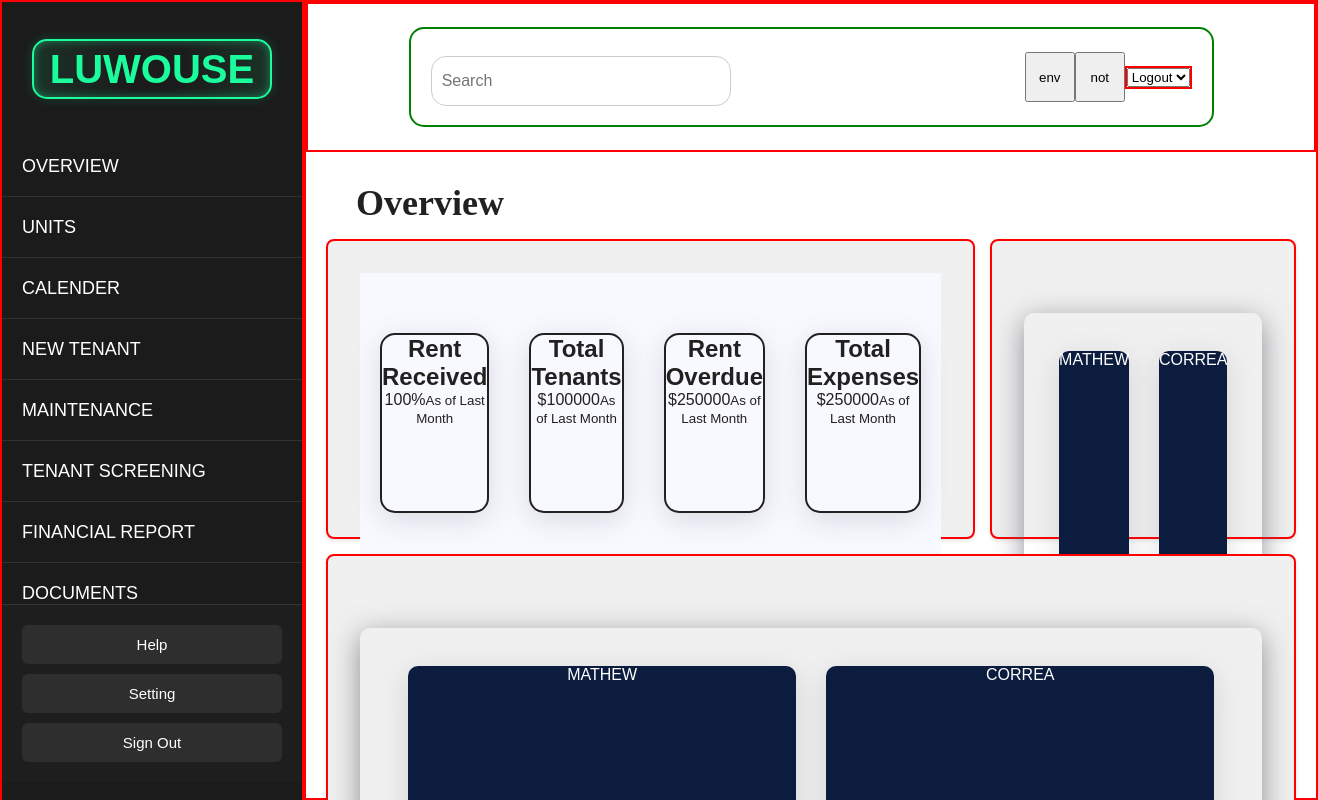
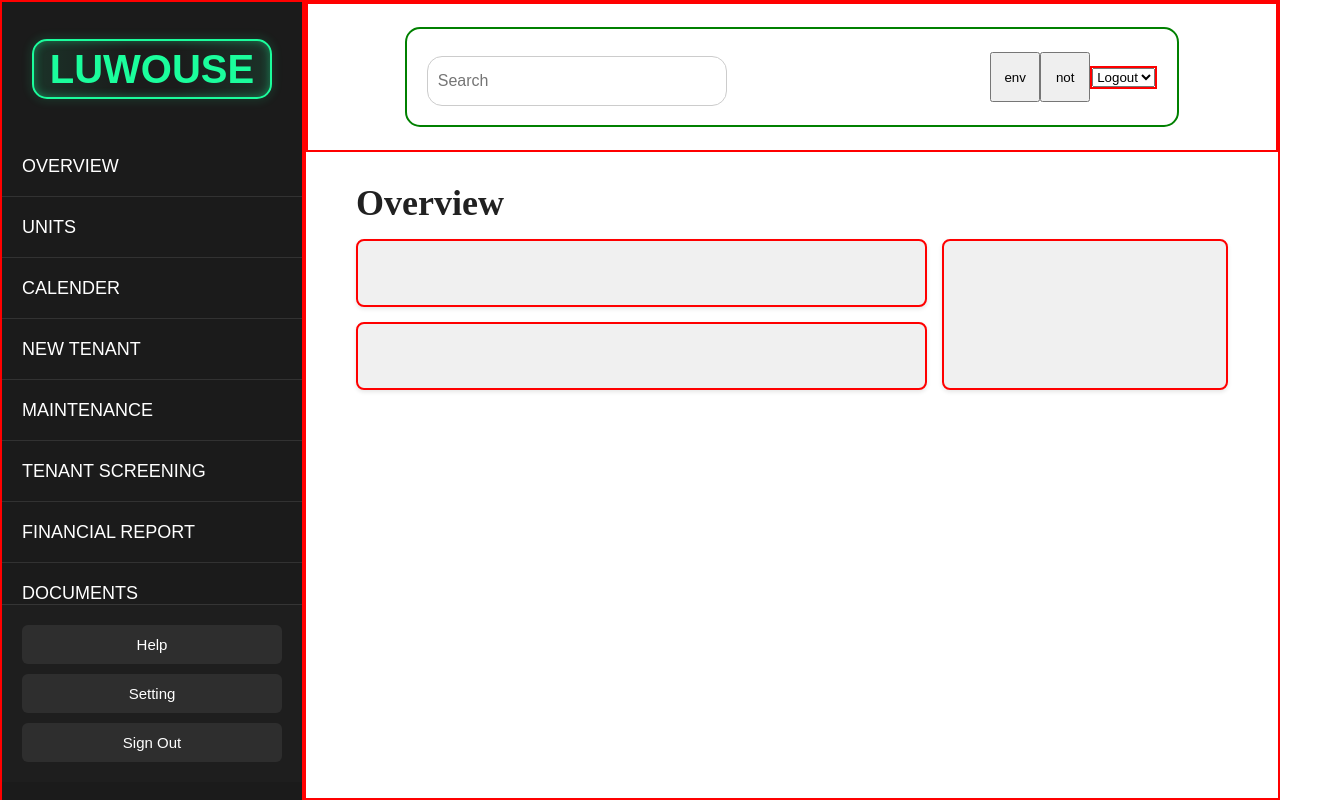
Before and after one commit to Correa95/Property-Management-System, a React (Vite) app in the folder client-side/: page / in a window 1280 px wide. Shown: the top 800 px of the page, 1318 px wide, since content can reach past the window. Built offline with nearby package versions, Linux system fonts and the light colour scheme.

Commit message:
adjusting the width of the overview component

```diff
--- a/client-side/src/Components/OverView.css
+++ b/client-side/src/Components/OverView.css
@@ -5,18 +5,26 @@
 }
 .container {
   display: grid;
-  grid-template-columns: repeat(2, 1fr);
-  grid-template-rows: 300px auto;
+  grid-template-columns: 2fr 1fr; /* two columns */
+  grid-template-rows: auto auto; /* two rows on the left */
   gap: 15px;
-  padding: 0 20px;
+  padding: 0 50px;
 }
 
+/* Left-column boxes */
+.box:nth-child(1) {
+  grid-column: 1;
+  grid-row: 1;
+}
+.box:nth-child(2) {
+  grid-column: 1;
+  grid-row: 2;
+}
+
+/* Right-column box spans both rows */
 .box:nth-child(3) {
-  grid-column: 1 / -1; /* This makes the third box span both columns */
-}
-.box:nth-child(1),
-.box:nth-child(2) {
-  height: 100%; /* fill the first grid row */
+  grid-column: 2;
+  grid-row: 1 / 3; /* start at row 1, end after row 2 → full height */
 }
 
 .overViewHeader {
--- a/client-side/src/Components/Overview.jsx
+++ b/client-side/src/Components/Overview.jsx
@@ -1,6 +1,6 @@
-import Analysis from "./Analysis";
-import Charts from "./Charts";
-import RecentTransaction from "./RecentTransaction";
+// import Analysis from "./Analysis";
+// import Charts from "./Charts";
+// import RecentTransaction from "./RecentTransaction";
 import NavBar from "./NavBar";
 import "./OverView.css";
 function OverView() {
@@ -9,15 +9,9 @@ function OverView() {
       <NavBar />
       <h1 className="overViewHeader">Overview</h1>
       <div className="container">
-        <div className="box">
-          <Analysis />
-        </div>
-        <div className="box">
-          <Charts />
-        </div>
-        <div className="box">
-          <Charts />
-        </div>
+        <div className="box">{/* <Analysis /> */}</div>
+        <div className="box">{/* <Charts /> */}</div>
+        <div className="box">{/* <Charts /> */}</div>
       </div>
     </div>
   );
```
